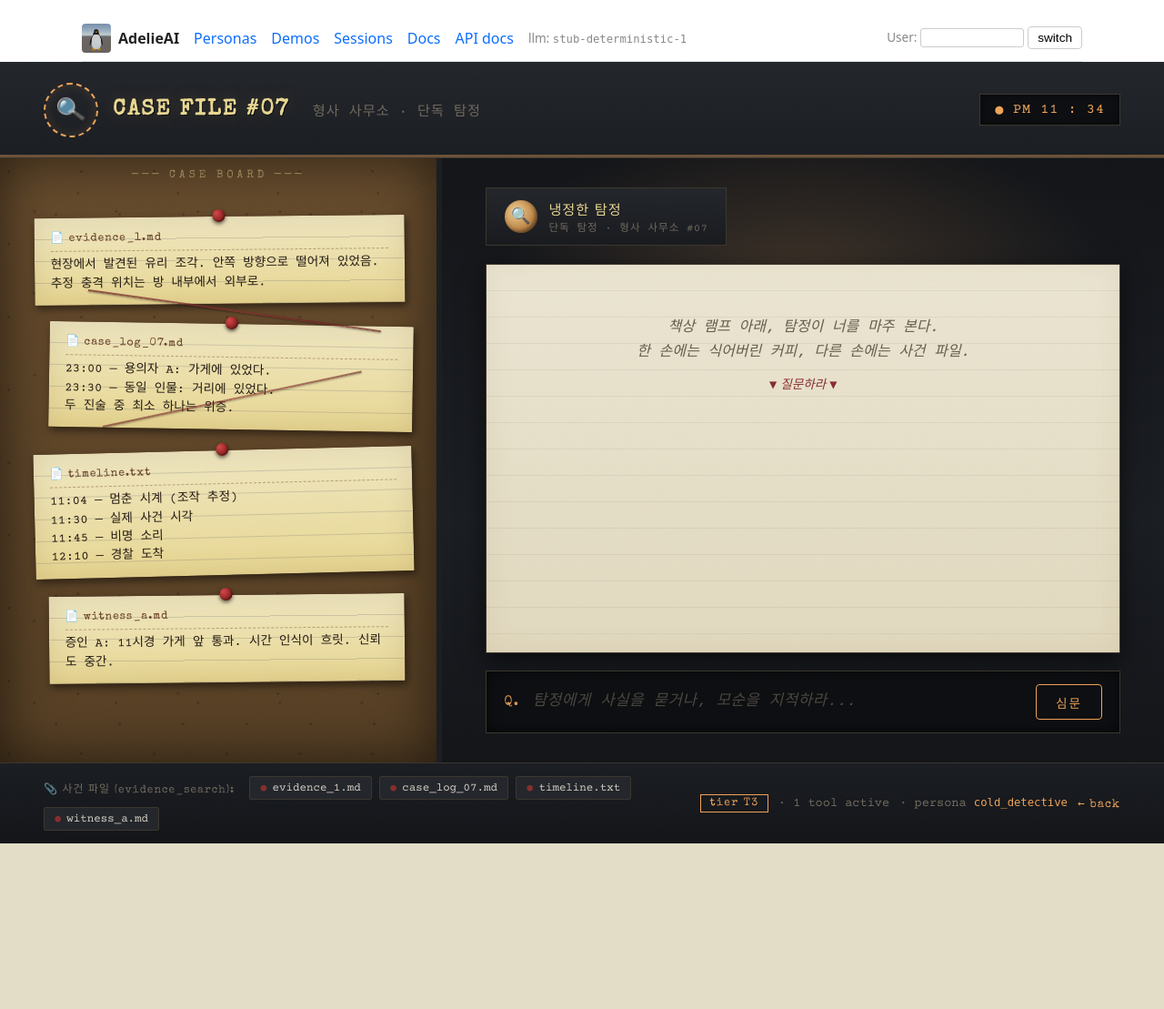
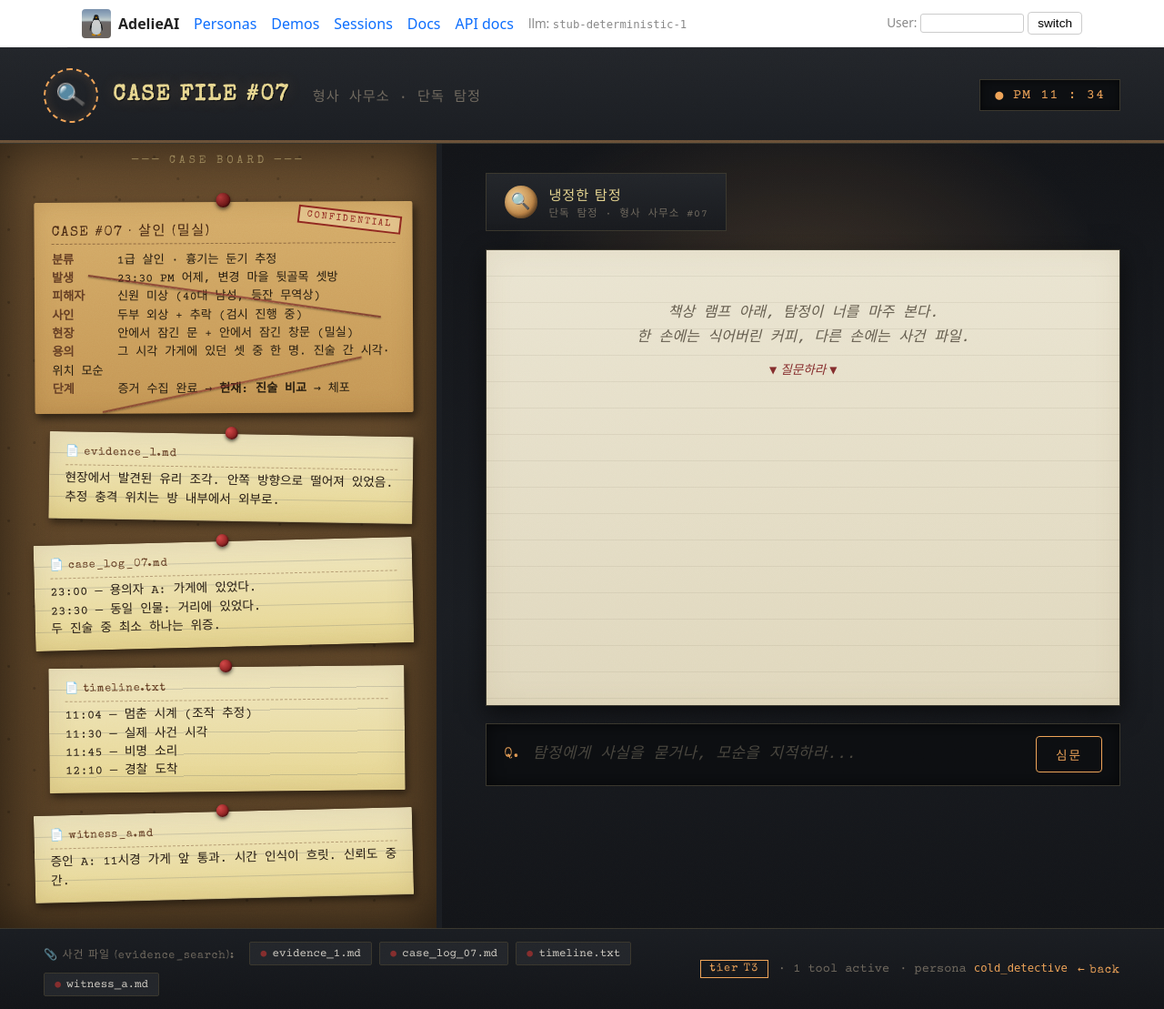
Before and after one commit to southglory/AdelieAI, a FastAPI app: page /demo/legal in a window 1280 px wide. Shown: the whole page at 91% size. Before the commit the page ends 927 px from the top, so only its background shows below. Run offline with FastAPI, Linux system fonts and the light colour scheme; parts of the project's set-up code (start-up, migrations or seed data) failed here and were passed over; some libraries are stand-ins or nearby versions.

Commit message:
fix(demos): full-bleed clipping at varying viewport widths + broken /docs link
Two real bugs the user spotted by clicking around the live demos:

1. /demo/gaming and /demo/legal got clipped at the right edge depending
   on browser zoom / viewport width. Root cause: the negative-margin
   full-bleed trick (`width: 100vw` + `margin-left: calc(50% - 50vw)`)
   miscomputes when the parent body has both max-width and padding,
   and the math drifts under zoom. Replaced with a more robust
   approach: null body's max-width + padding entirely for demo pages,
   keep the nav centered inside its own 1100px container, and let
   the stage occupy `width: 100%` of the now-unconstrained viewport.

2. /demo/ index linked "티어 framework 설명" to /docs#capability-tiers,
   which is FastAPI's Swagger UI — wrong target. Replaced with a
   direct GitHub link to docs/CAPABILITY_TIERS.md and added a
   pointer to /health for runtime tier introspection.

Tests still 190 passing — only template + CSS changes.
Refreshed docs/screenshots/{20_demos_index, 21_gaming_idle,
22_legal_idle}.png to reflect the fix.

Co-Authored-By: Claude Opus 4.7 (1M context) <noreply@anthropic.com>

```diff
--- a/core/api/templates/demos/index.html
+++ b/core/api/templates/demos/index.html
@@ -4,8 +4,9 @@
 <p class="muted">
   AdelieAI 의 한 엔진이 산업별로 어떻게 다른 얼굴을 입는지 보여주는 데모 모음.
   각 vertical 은 자기 페르소나 1명과 자기 능력 티어를 대표한다.
-  <a href="/docs#capability-tiers">티어 framework 설명</a> ·
-  <a href="https://github.com/southglory/AdelieAI/blob/main/docs/CAPABILITY_TIERS.md">CAPABILITY_TIERS.md</a>
+  티어 프레임워크 →
+  <a href="https://github.com/southglory/AdelieAI/blob/main/docs/CAPABILITY_TIERS.md">docs/CAPABILITY_TIERS.md</a>
+  · 현재 빌드의 티어는 <a href="/health">/health</a> 의 <code>tier</code> 필드에서 확인.
 </p>
 
 <div class="vertical-grid">
--- a/core/api/templates/demos/legal/index.html
+++ b/core/api/templates/demos/legal/index.html
@@ -6,13 +6,15 @@
 <link href="https://fonts.googleapis.com/css2?family=Special+Elite&family=Courier+Prime:wght@400;700&display=swap" rel="stylesheet">
 
 <style>
-/* === Full-bleed override === */
+/* === Full-bleed demos break out of base.html's 1100px shell ===
+   We null body constraints for demo pages and re-center the nav
+   within its own 1100px container. */
+body { max-width: none !important; padding: 0 !important; }
+body > nav { max-width: 1100px; margin: 0 auto; padding: 0.6rem 1rem; }
+
 .office-stage {
     position: relative;
-    width: 100vw;
-    margin-left: calc(50% - 50vw);
-    margin-top: -1rem;
-    margin-bottom: -1rem;
+    width: 100%;
     min-height: calc(100vh - 80px);
     color: #d4d0c8;
     font-family: "Courier Prime", "Courier New", monospace;
@@ -144,6 +146,71 @@
     gap: 1.4rem;
     margin-top: 2rem;
     position: relative;
+}
+
+/* Case summary — manila folder feel sitting at the top of the board.
+   Visually heavier than the other memos so it reads as "the brief". */
+.case-summary {
+    position: relative;
+    padding: 1.1rem 1.2rem 1rem;
+    background:
+        linear-gradient(180deg, #d8b271 0%, #c89d5a 100%);
+    color: #2a1f10;
+    border-radius: 2px;
+    box-shadow:
+        3px 5px 10px rgba(0,0,0,0.55),
+        inset 0 0 24px rgba(120, 80, 30, 0.20);
+    transform: rotate(-0.3deg);
+}
+.case-summary::before {
+    content: "";
+    position: absolute;
+    top: -10px;
+    left: 50%;
+    transform: translateX(-50%);
+    width: 16px;
+    height: 16px;
+    border-radius: 50%;
+    background: radial-gradient(circle at 30% 30%, #b53b3b 0%, #6b1414 70%, #380808 100%);
+    box-shadow:
+        0 2px 4px rgba(0,0,0,0.6),
+        inset -1px -1px 2px rgba(0,0,0,0.4);
+}
+.case-summary .stamp {
+    position: absolute;
+    top: 0.6rem;
+    right: 0.8rem;
+    padding: 3px 8px;
+    border: 2px solid #8b1414;
+    color: #8b1414;
+    font-family: "Special Elite", monospace;
+    font-size: 0.62rem;
+    letter-spacing: 2px;
+    transform: rotate(7deg);
+    background: rgba(255, 240, 210, 0.4);
+    opacity: 0.85;
+}
+.case-summary .case-id {
+    font-family: "Special Elite", monospace;
+    font-size: 0.95rem;
+    color: #4a2912;
+    letter-spacing: 1.5px;
+    margin-bottom: 0.45rem;
+    border-bottom: 1px dashed rgba(74, 41, 18, 0.45);
+    padding-bottom: 0.3rem;
+    padding-right: 5rem;  /* leave room for the stamp */
+}
+.case-summary .field {
+    font-family: "Courier Prime", monospace;
+    font-size: 0.82rem;
+    color: #2a1f10;
+    line-height: 1.55;
+}
+.case-summary .field .key {
+    display: inline-block;
+    width: 64px;
+    color: #6b4226;
+    font-weight: 700;
 }
 
 .memo {
@@ -527,6 +594,18 @@
                 <div class="string-1"></div>
                 <div class="string-2"></div>
 
+                <div class="case-summary">
+                    <span class="stamp">CONFIDENTIAL</span>
+                    <div class="case-id">CASE #07 · 살인 (밀실)</div>
+                    <div class="field"><span class="key">분류</span> 1급 살인 · 흉기는 둔기 추정</div>
+                    <div class="field"><span class="key">발생</span> 23:30 PM 어제, 변경 마을 뒷골목 셋방</div>
+                    <div class="field"><span class="key">피해자</span> 신원 미상 (40대 남성, 등잔 무역상)</div>
+                    <div class="field"><span class="key">사인</span> 두부 외상 + 추락 (검시 진행 중)</div>
+                    <div class="field"><span class="key">현장</span> 안에서 잠긴 문 + 안에서 잠긴 창문 (밀실)</div>
+                    <div class="field"><span class="key">용의</span> 그 시각 가게에 있던 셋 중 한 명. 진술 간 시각·위치 모순</div>
+                    <div class="field"><span class="key">단계</span> 증거 수집 완료 → <strong>현재: 진술 비교</strong> → 체포</div>
+                </div>
+
                 <div class="memo">
                     <span class="pin"></span>
                     <span class="filename">📄 evidence_1.md</span>
```
Also changed, not shown: core/api/templates/demos/gaming/index.html (+8 -5 lines), tests/test_demos_router.py (+4 -0 lines), 3 other files.
